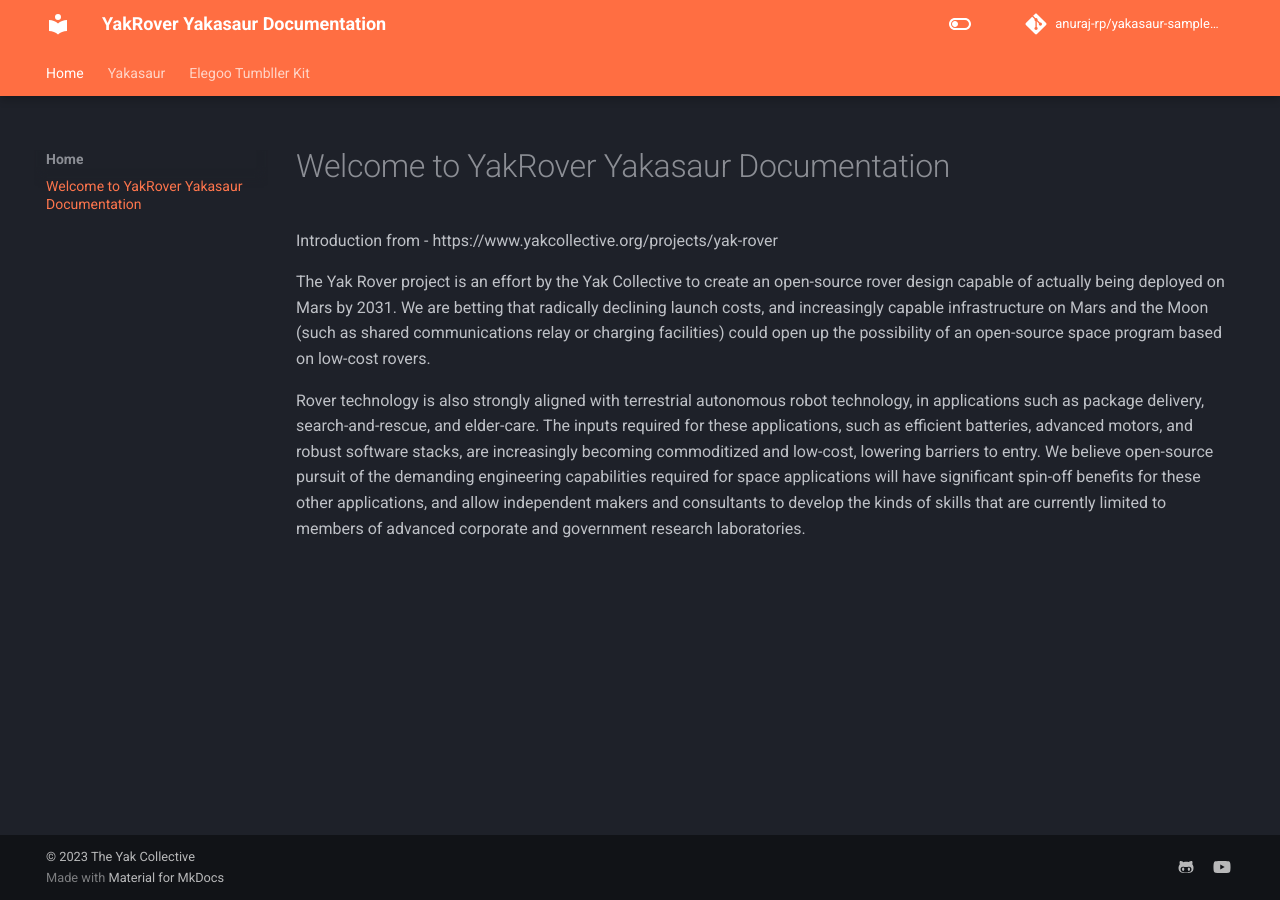
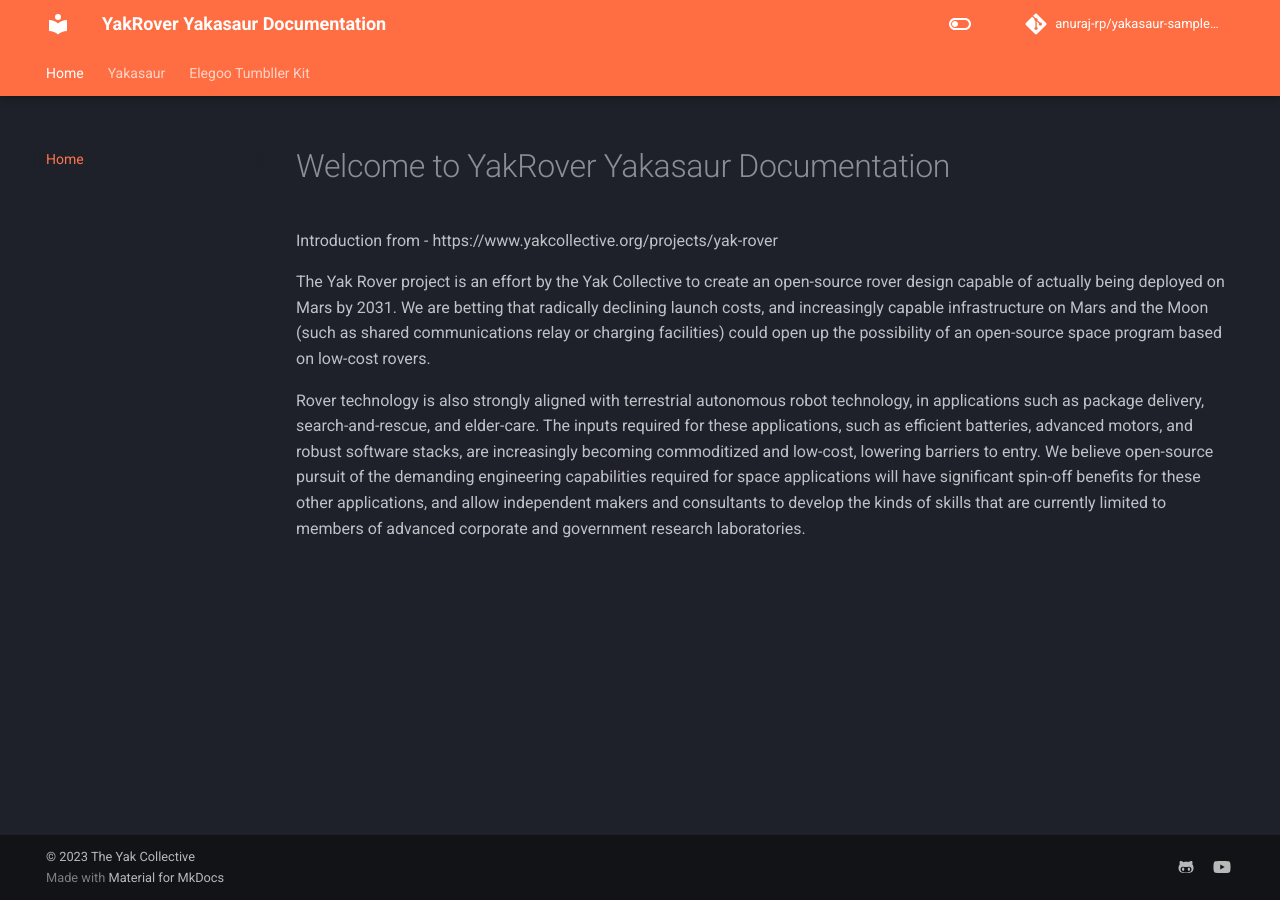
Before and after one commit to anuraj-rp/yakasaur-sampledocs, an MkDocs documentation site: the page built from docs/index.md, in a window 1280 px wide. Built offline with MkDocs 1.6.1 and Material for MkDocs 9.7.7, drawn with Linux system fonts in a browser that asks for light colours; comment, search, counter and statistics services are not loaded; some of the changed lines change nothing that is shown.

Commit message:
Cleanup Navigation
Remove one subsection in navigation by correcting mkdocs.yml

```diff
--- a/mkdocs.yml
+++ b/mkdocs.yml
@@ -56,12 +56,10 @@
       emoji_generator: !!python/name:materialx.emoji.to_svg
 
 nav:
-  - Home:
-    - index.md # Landing Page
-  - Yakasaur:
-    - yakasaur.md
-  - Elegoo Tumbller Kit:
-    - elegoo-tumbller.md
+  - Home: "index.md"
+  - Yakasaur: "yakasaur.md"
+  - Elegoo Tumbller Kit: "elegoo-tumbller.md"
+
 
 repo_url: https://github.com/anuraj-rp/yakasaur-sampledocs/
 
```
